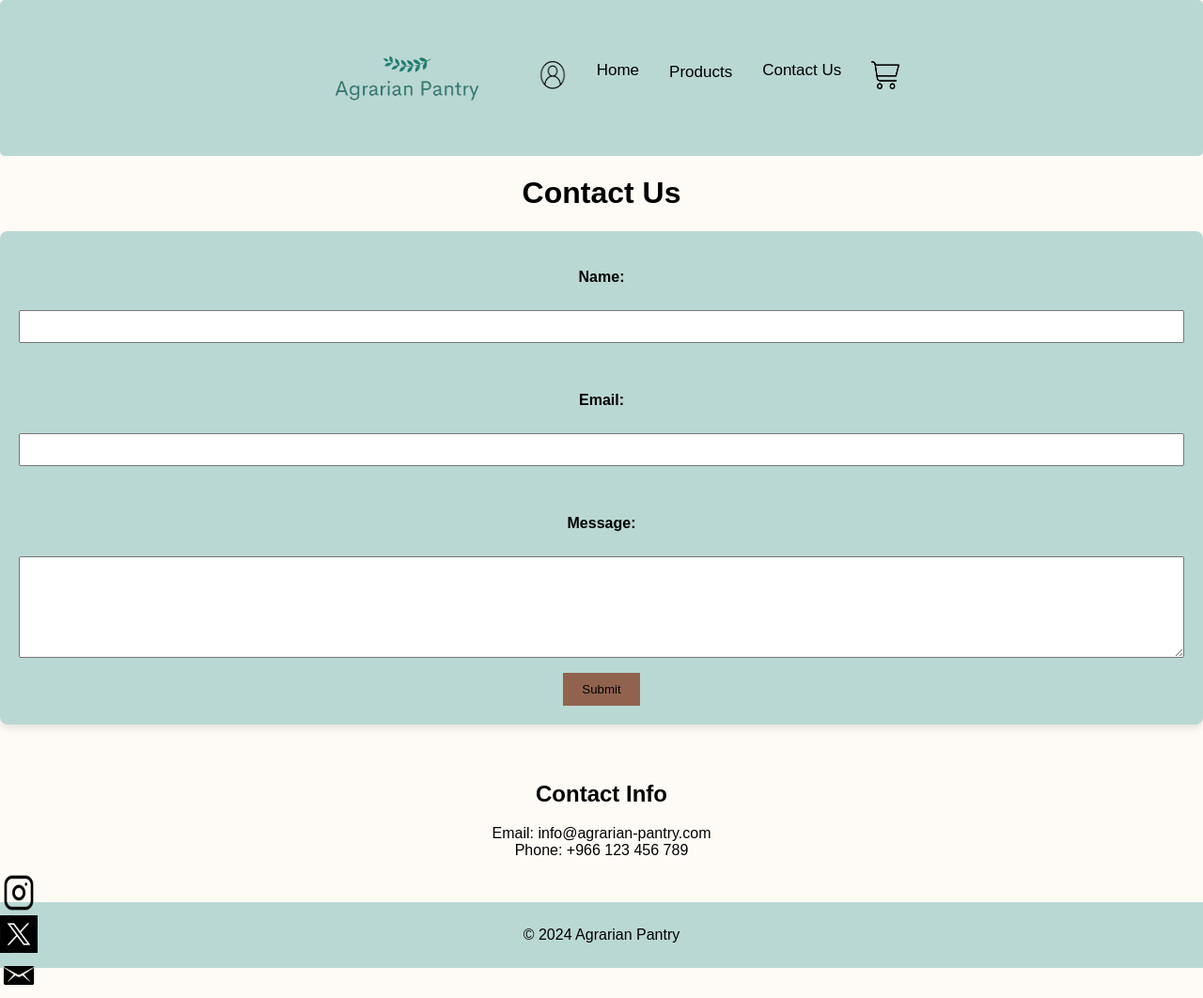
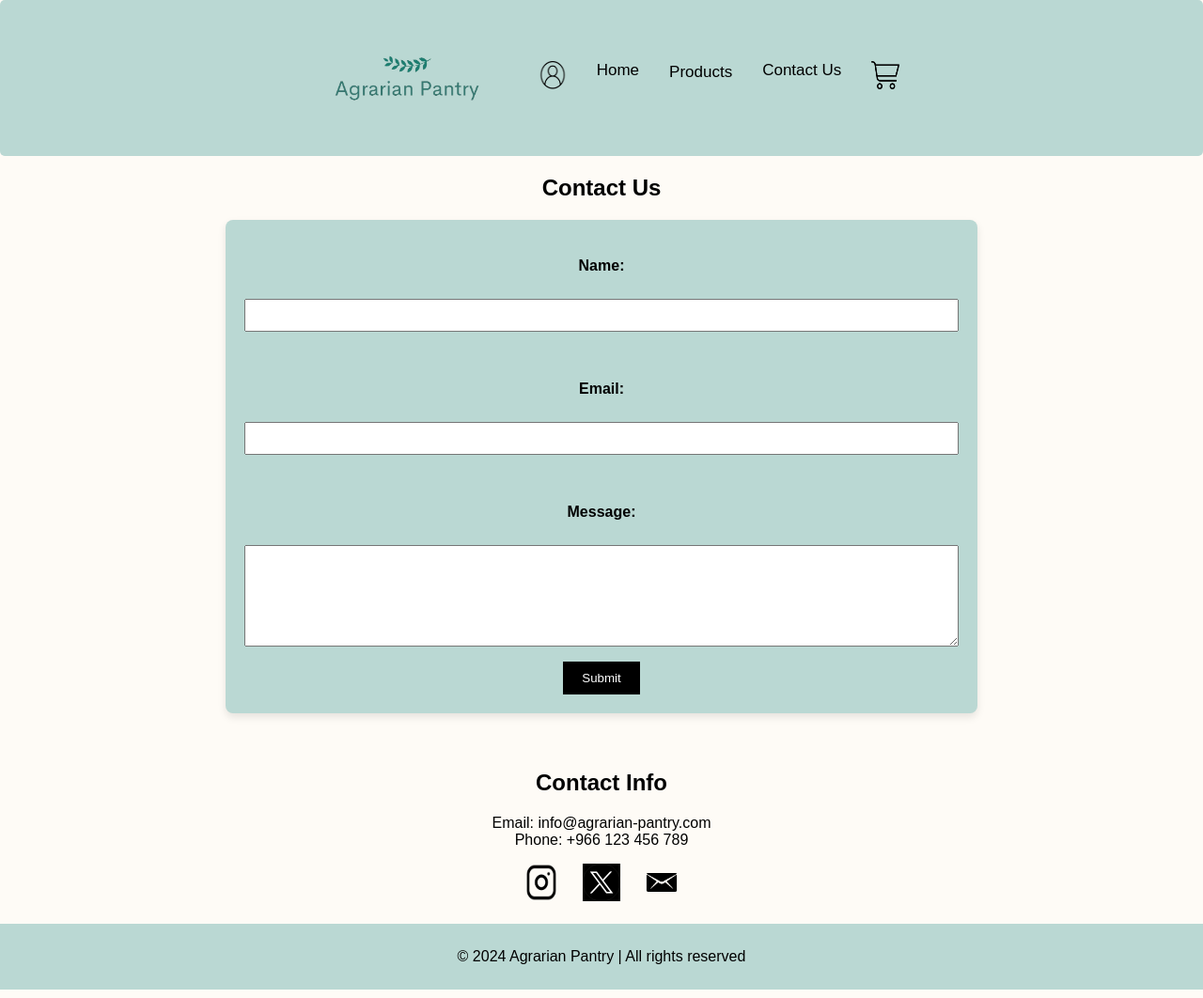
Before and after one commit to safwanx/Agrarian-Pantry, a plain HTML site: page contact.html in a window 1280 px wide. Shown: the whole page at 94% size. Drawn offline with Linux system fonts and the light colour scheme.

Commit message:
contact form styling

```diff
--- a/contact.html
+++ b/contact.html
@@ -9,6 +9,7 @@
 <body>
     <div id="header"></div>
     <main>
+        <section class="contact-section">
             <h1>Contact Us</h1>
             <div class="contact-box">
                 <form class="contact-form" action="process_form.php" method="post">
@@ -45,10 +46,11 @@
                     <img src="./images/email-icon.png" alt="Email">
                 </a>
             </div>
+        </section>
     </main>
 
     <footer>
-        <p>&copy; 2024 Agrarian Pantry</p>
+        <p>&copy; 2024 Agrarian Pantry | All rights reserved</p>
     </footer>
 
     <script src="./scripts/header.js"></script>
--- a/styles.css
+++ b/styles.css
@@ -31,15 +31,16 @@ footer {
     height: 30px;
 }
 
-.social-icons {
-    width: 30px;
-    height: 30px;
+.social-icons a {
+    margin: 0 10px;
+    display: inline-block;
 }
 
 .social-icons img {
     width: 40px;
     height: 40px;
     cursor: pointer;
+    align-items: center;
 }
 
 .topnav {
@@ -138,6 +139,12 @@ footer {
     border: 2px solid #080808;
 }
 
+.contact-section {
+    max-width: 800px;
+    margin: 20px auto;
+    align-items: center;
+}
+
 .contact-box{
     background-color: #bad8d3;
     padding: 20px;
@@ -169,8 +176,8 @@ footer {
 
 .contact-form button {
     padding: 10px 20px;
-    background-color: #91634e;
-    color: #000000;
+    background-color: #000000;
+    color: #ffffff;
     border: none;
     cursor: pointer;
 }
```
Also changed, not shown: header.html (line endings or trailing spaces).
